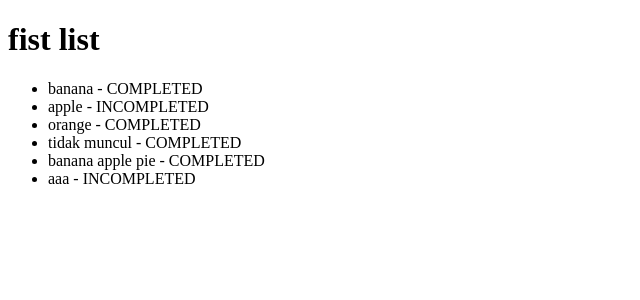
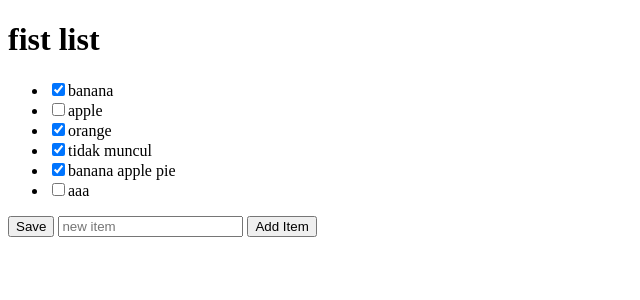
Before and after one commit to sasakiRoo/django_start, a Django app: page /2 in a window 1280 px wide. Shown: the top 300 px of the page, without its empty margins (0-640 px from the left). Run offline with Django 4.2, Linux system fonts and the light colour scheme; data comes from the database, SQL or seed files in the repository; both versions use the stored data as it was after the commit.

Commit message:
add files

```diff
--- a/myapp/templates/myapp/list.html
+++ b/myapp/templates/myapp/list.html
@@ -1,18 +1,22 @@
 {% extends 'myapp/base.html' %}
-
 {% block title %}Your Todos{% endblock %}
 
 {% block content %}
 	<h1>{{ls.name}}</h1>
-
+	<form method="post" action="#">
+		{% csrf_token %}
 		<ul>
 			{% for item in ls.item_set.all %}
 				{% if item.complete == True %}
-				<li>{{item.text}} - COMPLETED</li>
+					<li><input type="checkbox" value="clicked" name="c{{item.id}}" checked>{{item.text}}</li>
 				{% else %}
-				<li>{{item.text}} - INCOMPLETED</li>
+					<li><input type="checkbox" value="clicked" name="c{{item.id}}">{{item.text}}</li>
 				{% endif %}
 			{% endfor %}
 		</ul>
+		<button type="submit" value="save" name="save">Save</button>
+		<input type="text" name="new_input" placeholder="new item">
+		<button type="submit" value="newItem" name="newItem">Add Item</button>
+	</form>
 
 {% endblock %}
--- a/myapp/urls.py
+++ b/myapp/urls.py
@@ -4,5 +4,6 @@ from . import views
 
 urlpatterns = [
 	path("<int:id>", views.index, name="index"),
-	path("", views.home, name="home")
+	path("", views.home, name="home"),
+	path("create/", views.create, name="create"),
 ]
--- a/myapp/views.py
+++ b/myapp/views.py
@@ -1,11 +1,49 @@
 from django.shortcuts import render
-from django.http import HttpResponse
+from django.http import HttpResponse, HttpResponseRedirect
 from .models import ToDoList, Item
+from .forms import CreateNewList
 # Create your views here.
 
 def index(response, id):
 	ls = ToDoList.objects.get(id=id)
+
+	if response.method == "POST":
+		print(response.POST)
+		if response.POST.get("save"):
+			for item in ls.item_set.all():
+				if response.POST.get("c" + str(item.id)) == "clicked":
+					item.complete = True
+				else:
+					item.complete = False
+
+				item.save()
+
+
+		elif response.POST.get("newItem"):
+			text = response.POST.get("new_input")
+			if len(text) > 2:
+				ls.item_set.create(text=text, complete=False)
+			else:
+				print("you must enter atleast 3 characters")
+
+
+
 	return render(response, 'myapp/list.html', {"ls":ls})
 
 def home(response):
 	return render(response, 'myapp/home.html', {})
+
+def create(response):
+	if response.method == 'POST':
+		form = CreateNewList(response.POST)
+
+		if form.is_valid():
+			n = form.cleaned_data["name"]
+			t = ToDoList(name=n)
+			t.save()
+
+		return HttpResponseRedirect("/%i" %t.id)
+
+	else:
+		form = CreateNewList()
+	return render(response, 'myapp/create.html', {"form": form})
```
Also changed, not shown: myapp/forms.py (added, +7 -0 lines), myapp/templates/myapp/create.html (added, +15 -0 lines), db.sqlite3. Lines whose indentation alone changed are shown as unchanged.
